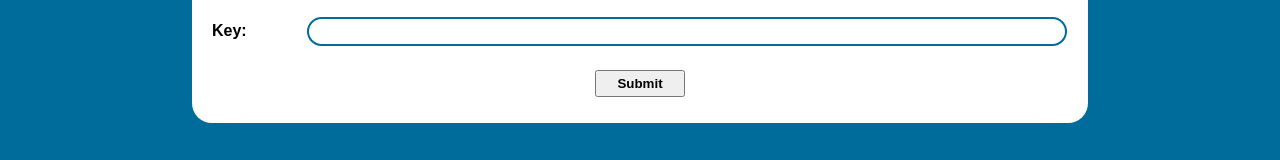
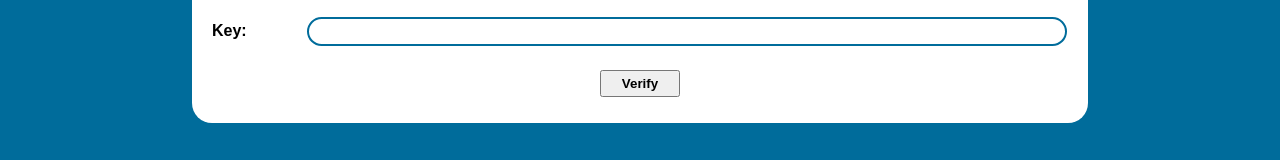
Before and after one commit to mszenczewski/cse356-twatter-frontend, a React (Create React App) app: page /twatter/verify in a window 1280 px wide. Shown: the part 303-463 px from the top of the page. Built offline with nearby package versions, Linux system fonts and the light colour scheme.

Commit message:
change button names for grading script

```diff
--- a/src/components/LoginScreen.js
+++ b/src/components/LoginScreen.js
@@ -49,7 +49,7 @@ export default class LoginScreen extends Component {
               value={this.state.password}
             />
           </div>
-          <button className="submit_button">Submit</button>
+          <button className="submit_button">Login</button>
         </form>
         <h3>{this.state.response}</h3>
       </div>
--- a/src/components/RegisterScreen.js
+++ b/src/components/RegisterScreen.js
@@ -64,7 +64,7 @@ export default class RegisterScreen extends Component {
               value={this.state.email}
             />
           </div>
-          <button className="submit_button">Submit</button>
+          <button className="submit_button">Register</button>
         </form>
         <h3>{this.state.response}</h3>
       </div>
--- a/src/components/VerifyScreen.js
+++ b/src/components/VerifyScreen.js
@@ -49,7 +49,7 @@ export default class VerifyScreen extends Component {
               value={this.state.key}
             />
           </div>
-          <button className="submit_button">Submit</button>
+          <button className="submit_button">Verify</button>
         </form>
         <h3>{this.state.response}</h3>
       </div>
```
